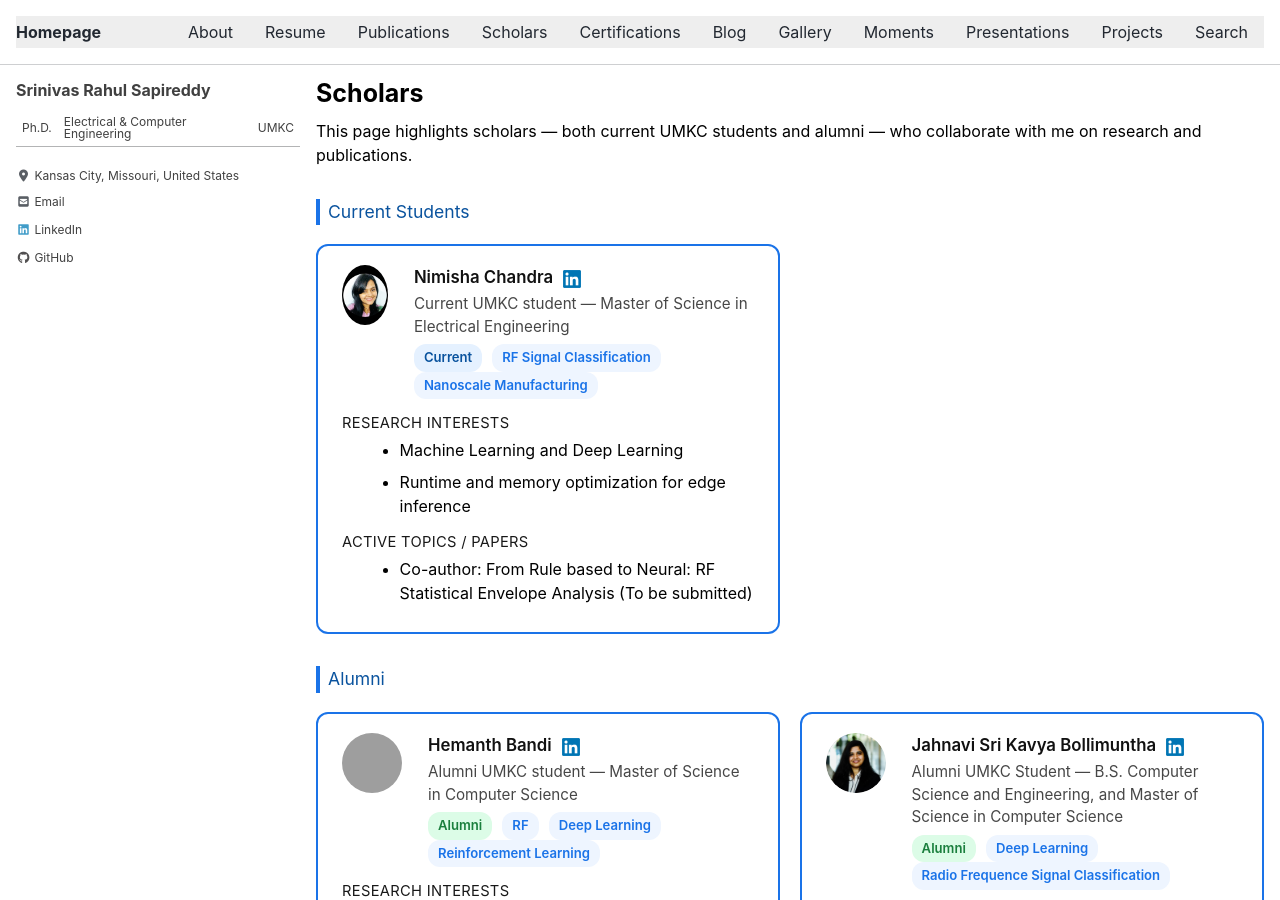
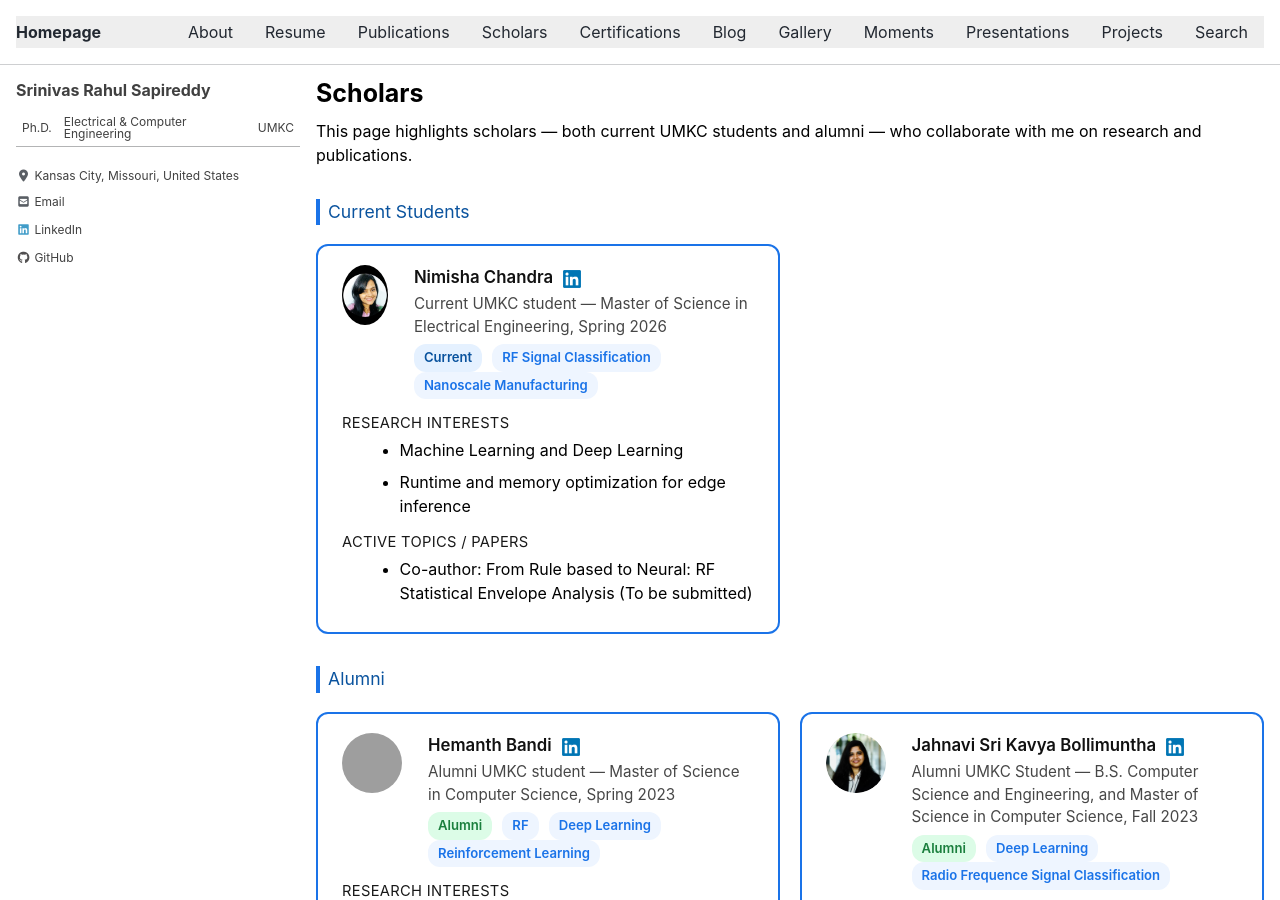
Before and after one commit to srsapireddy/srsapireddy.github.io, a Jekyll site: the page built from _pages/scholars.md, in a window 1280 px wide and 900 px high. Built offline with Jekyll 4.4.1, drawn with Linux system fonts in a browser that asks for light colours; cached includes are drawn as plain includes; nearby versions of some CDN libraries; grey boxes are pictures that could not be loaded.

Commit message:
Update scholars.md

```diff
--- a/_pages/scholars.md
+++ b/_pages/scholars.md
@@ -131,7 +131,7 @@ This page highlights scholars — both current UMKC students and alumni — who
           <img src="/images/linkedin.png" alt="LinkedIn" style="width:18px; height:18px; margin-left:6px; vertical-align:middle;">
         </a>
         </div>
-        <div class="sch-sub">Current UMKC student — Master of Science in Electrical Engineering</div>
+        <div class="sch-sub">Current UMKC student — Master of Science in Electrical Engineering, Spring 2026</div>
         <div style="margin-top:0.35rem;">
           <span class="badge current">Current</span>
           <span class="badge tag">RF Signal Classification</span>
@@ -165,7 +165,7 @@ This page highlights scholars — both current UMKC students and alumni — who
           <img src="/images/linkedin.png" alt="LinkedIn" style="width:18px; height:18px; margin-left:6px; vertical-align:middle;">
         </a>
         </div>
-        <div class="sch-sub">Alumni UMKC student — Master of Science in Computer Science</div>
+        <div class="sch-sub">Alumni UMKC student — Master of Science in Computer Science, Spring 2023</div>
         <div style="margin-top:0.35rem;">
           <span class="badge alumni">Alumni</span>
           <span class="badge tag">RF</span>
@@ -196,7 +196,7 @@ This page highlights scholars — both current UMKC students and alumni — who
           <img src="/images/linkedin.png" alt="LinkedIn" style="width:18px; height:18px; margin-left:6px; vertical-align:middle;">
         </a>
         </div>
-        <div class="sch-sub">Alumni UMKC Student — B.S. Computer Science and Engineering, and Master of Science in Computer Science</div>
+        <div class="sch-sub">Alumni UMKC Student — B.S. Computer Science and Engineering, and Master of Science in Computer Science, Fall 2023</div>
         <div style="margin-top:0.35rem;">
           <span class="badge alumni">Alumni</span>
           <span class="badge tag">Deep Learning</span>
```
